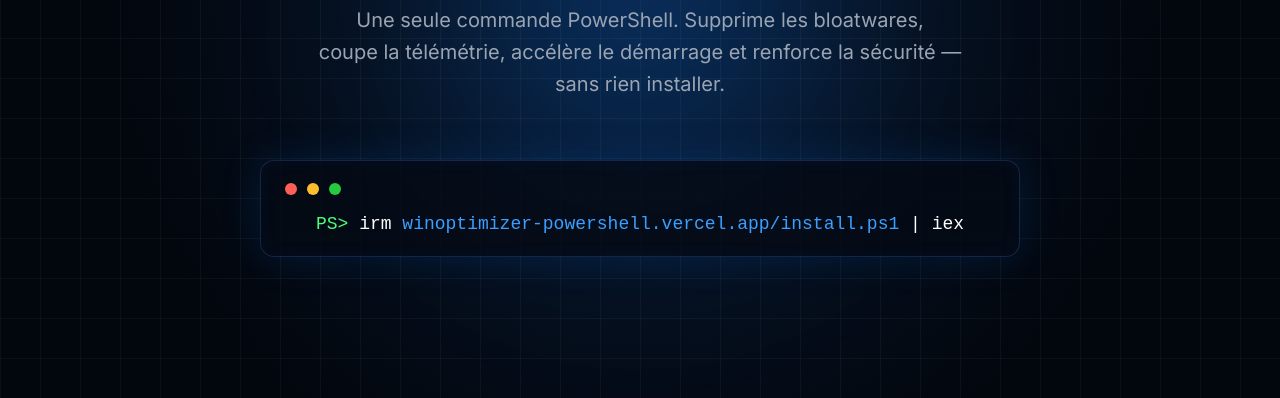
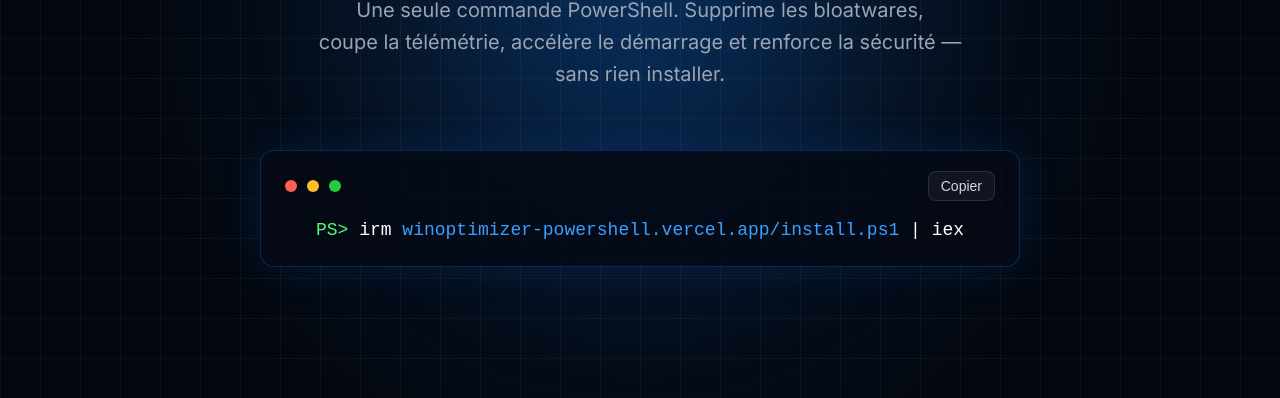
Before and after one commit to contactwebdevpro-cmyk/winoptimizer, a plain HTML site: page index.html in a window 1280 px wide. Shown: the part 402-800 px from the top of the page. Drawn offline with Linux system fonts and the light colour scheme.

Commit message:
Update index.html

```diff
--- a/index.html
+++ b/index.html
@@ -22,7 +22,6 @@ body {
     align-items: center;
     justify-content: center;
 
-    /* Background sombre + grille */
     background:
         linear-gradient(rgba(255,255,255,0.04) 1px, transparent 1px),
         linear-gradient(90deg, rgba(255,255,255,0.04) 1px, transparent 1px),
@@ -30,7 +29,6 @@ body {
     background-size: 40px 40px, 40px 40px, cover;
 }
 
-/* Glow central */
 body::before {
     content: "";
     position: absolute;
@@ -47,7 +45,7 @@ body::before {
     z-index: 1;
 }
 
-/* Logo Windows */
+/* LOGO */
 .logo {
     display: grid;
     grid-template-columns: repeat(2, 26px);
@@ -88,20 +86,27 @@ p {
 .terminal {
     width: 760px;
     margin: auto;
-    background: rgba(5,10,20,0.8);
+    background: rgba(5,10,20,0.85);
     border: 1px solid rgba(100,140,255,0.2);
     border-radius: 14px;
-    padding: 22px 24px;
+    padding: 20px 24px 26px;
     box-shadow:
         0 0 40px rgba(0,120,255,0.15),
         inset 0 0 20px rgba(0,120,255,0.05);
+}
+
+/* HEADER TERMINAL */
+.terminal-header {
+    display: flex;
+    justify-content: space-between;
+    align-items: center;
+    margin-bottom: 18px;
 }
 
 /* DOTS */
 .dots {
     display: flex;
     gap: 10px;
-    margin-bottom: 18px;
 }
 
 .dot {
@@ -113,6 +118,27 @@ p {
 .red { background: #ff5f56; }
 .yellow { background: #ffbd2e; }
 .green { background: #27c93f; }
+
+/* COPY BUTTON */
+.copy-btn {
+    background: rgba(255,255,255,0.05);
+    border: 1px solid rgba(255,255,255,0.1);
+    color: #cfd6e6;
+    padding: 6px 12px;
+    border-radius: 8px;
+    font-size: 14px;
+    cursor: pointer;
+    transition: 0.2s;
+}
+
+.copy-btn:hover {
+    background: rgba(255,255,255,0.1);
+}
+
+.copy-btn.copied {
+    color: #4dfc7c;
+    border-color: #4dfc7c;
+}
 
 /* CODE */
 code {
@@ -153,19 +179,43 @@ code {
     </p>
 
     <div class="terminal">
-        <div class="dots">
-            <div class="dot red"></div>
-            <div class="dot yellow"></div>
-            <div class="dot green"></div>
+
+        <div class="terminal-header">
+            <div class="dots">
+                <div class="dot red"></div>
+                <div class="dot yellow"></div>
+                <div class="dot green"></div>
+            </div>
+
+            <button class="copy-btn" onclick="copyCommand(this)">
+                Copier
+            </button>
         </div>
 
-        <code>
+        <code id="command">
             <span class="ps">PS&gt;</span>
             irm <span class="url">winoptimizer-powershell.vercel.app/install.ps1</span> | iex
         </code>
+
     </div>
 
 </div>
 
+<script>
+function copyCommand(btn) {
+    const text = "irm winoptimizer-powershell.vercel.app/install.ps1 | iex";
+
+    navigator.clipboard.writeText(text);
+
+    btn.textContent = "Copié !";
+    btn.classList.add("copied");
+
+    setTimeout(() => {
+        btn.textContent = "Copier";
+        btn.classList.remove("copied");
+    }, 2000);
+}
+</script>
+
 </body>
 </html>
```
